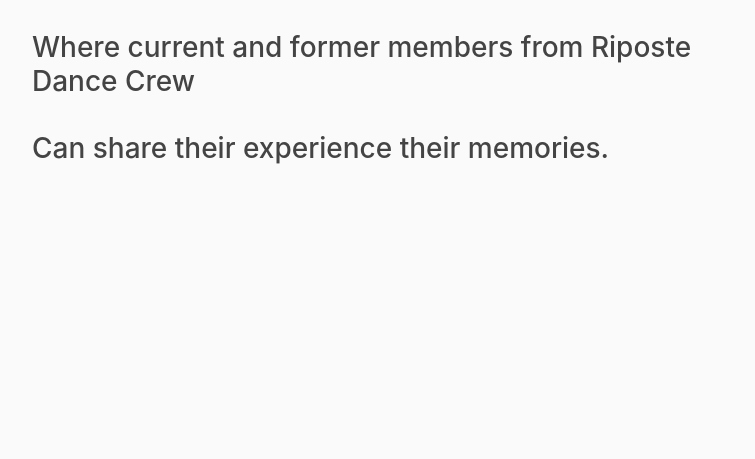
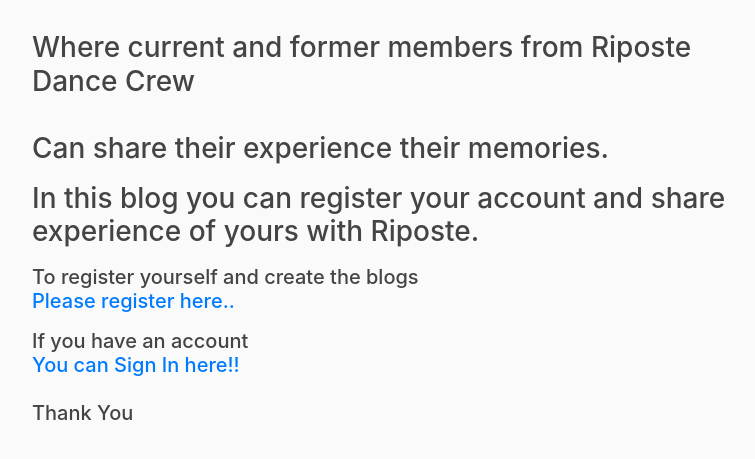
Before and after one commit to nandamtejas/tejasblogapp, a Flask app: page /about in a window 1280 px wide. Shown: the part 321-780 px from the top of the page, without its empty margins (53-808 px from the left). Run offline with Flask 2, Linux system fonts and the light colour scheme; some libraries are stand-ins or nearby versions.

Commit message:
updated about page

```diff
--- a/flaskblog/templates/about.html
+++ b/flaskblog/templates/about.html
@@ -5,4 +5,17 @@
     </div>
     <h1>Riposte Dance Crew</h1>
     <p><h3>This is Riposte Blog page<br><br>Where current and former members from Riposte Dance Crew<br><br>Can share their experience their memories.</h3></p>
+    <p><h3>
+        In this blog you can register your account and share experience of yours with Riposte.</h3>
+    </p>
+    <p class="link"><h5>
+        To register yourself and create the blogs<br>
+        <a href="{{ url_for('users.register') }}">Please register here..</a></h5>
+    </p>
+    <p><h5>
+        If you have an account<br>
+        <a href="{{ url_for('users.login') }}">You can Sign In here!!</a>
+        <br><br>
+        Thank You</h5>
+    </p>
 {% endblock content %}
```
